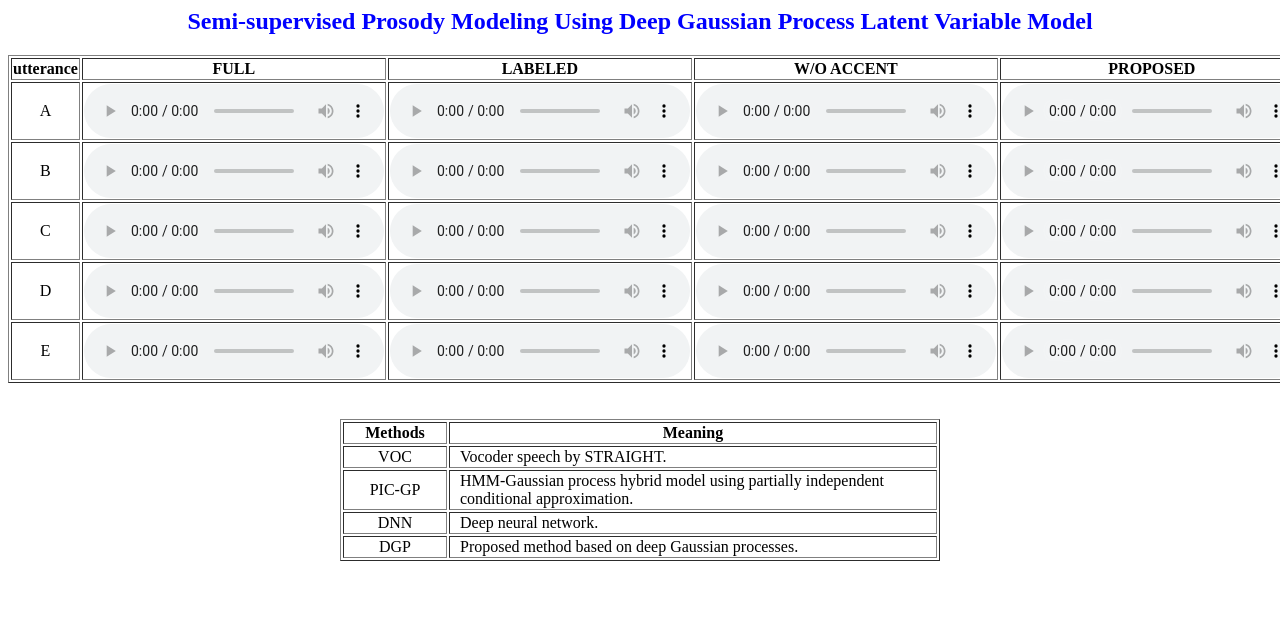
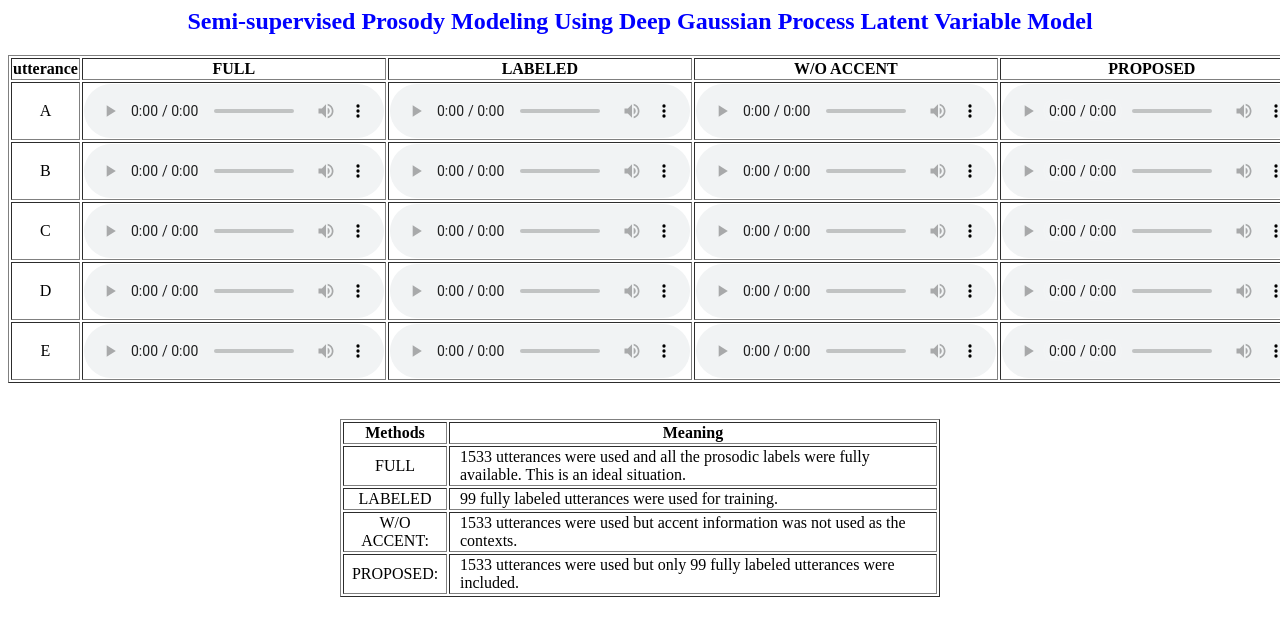
Before and after one commit to hyama5/DGPLVM_prosody, a plain HTML site: page index.html in a window 1280 px wide. Shown: the top 636 px of the page. Drawn offline with Linux system fonts and the light colour scheme.

Commit message:
Modify descriptions

```diff
--- a/index.html
+++ b/index.html
@@ -47,7 +47,6 @@
     <td><audio controls="controls" ><source src="./wav/dgp/F009_NIKKEIR_00038_T01.wav" autoplay/>x</audio></td>
 </tr>
 
-
 </table>
 
 
@@ -55,10 +54,10 @@
 
 <table border=1 width=600>
 <tr><th width=100>Methods</th><th>Meaning</th></tr>
-<tr align=center><td>VOC</td><td align=left style="padding-left:10px">Vocoder speech by STRAIGHT.</td></tr>
-<tr align=center><td>PIC-GP</td><td align=left style="padding-left:10px">HMM-Gaussian process hybrid model using partially independent conditional approximation.</td></tr>
-<tr align=center><td>DNN</td><td align=left style="padding-left:10px">Deep neural network.</td></tr>
-<tr align=center><td>DGP</td><td align=left style="padding-left:10px">Proposed method based on deep Gaussian processes.</td></tr>
+<tr align=center><td>FULL</td><td align=left style="padding-left:10px">1533 utterances were used and all the prosodic labels were fully available. This is an ideal situation.</td></tr>
+<tr align=center><td>LABELED</td><td align=left style="padding-left:10px">99 fully labeled utterances were used for training.</td></tr>
+<tr align=center><td>W/O ACCENT:</td><td align=left style="padding-left:10px">1533 utterances were used but accent information was not used as the contexts.</td></tr>
+<tr align=center><td>PROPOSED:</td><td align=left style="padding-left:10px">1533 utterances were used but only 99 fully labeled utterances were included.</td></tr>
 </table>
 <br><br>
 
```
